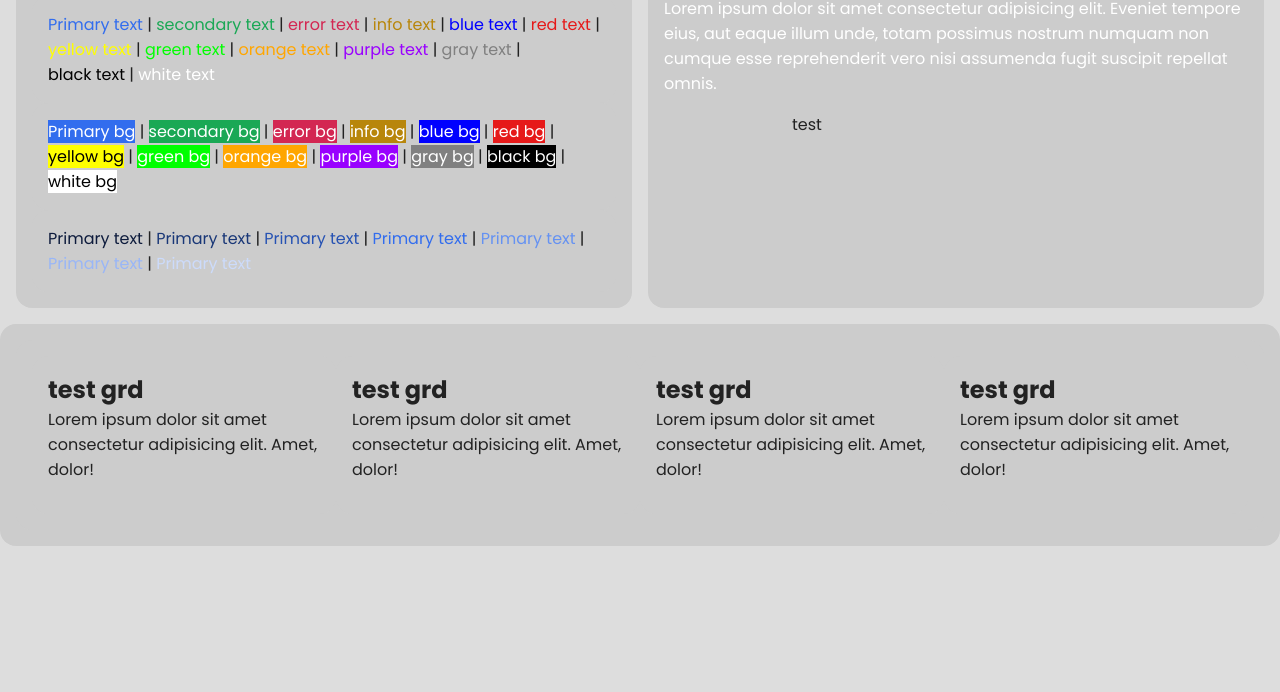
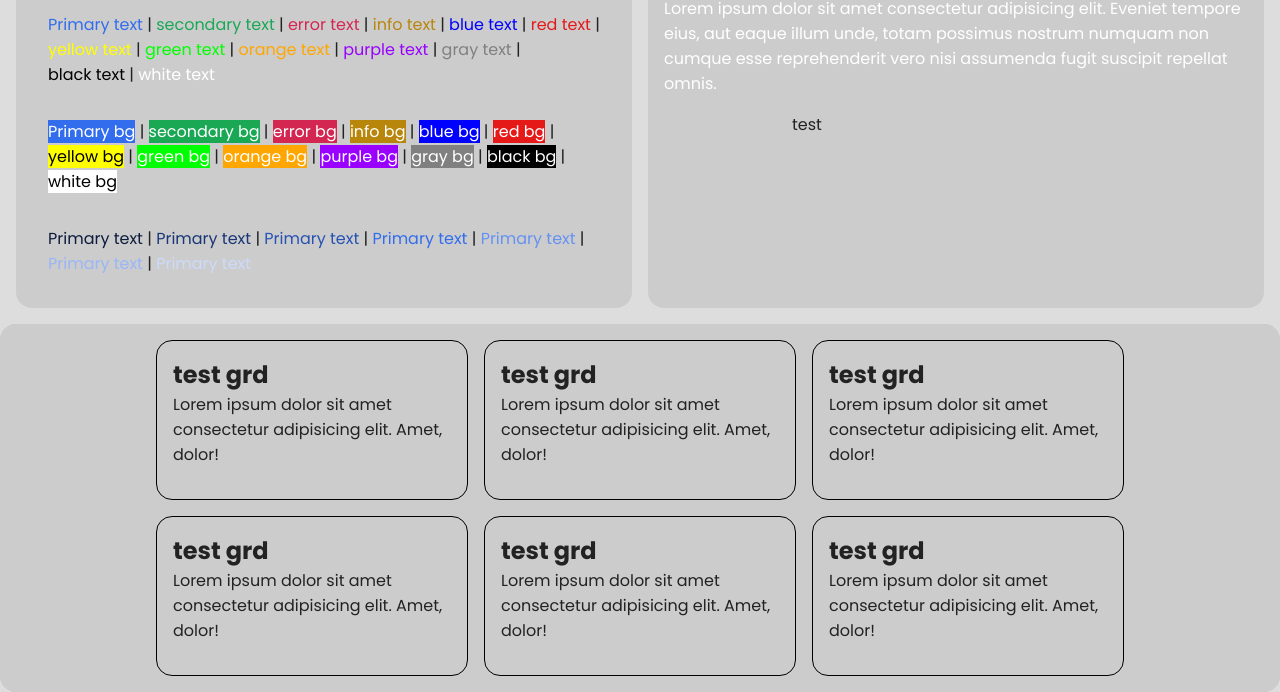
Before and after one commit to Quiatus/prj-sasslib, a website: page index.html in a window 1280 px wide. Shown: the part 626-1318 px from the top of the page. Before the commit the page ends 1172 px from the top, so only its background shows below. Drawn offline with Linux system fonts and the light colour scheme.

Commit message:
add gaps

```diff
--- a/index.html
+++ b/index.html
@@ -101,21 +101,29 @@
 
     </main>
 
-    <div class="container">
+    <div class="container-grid">
         <div class="row">
-      <div class="col-12-xs col-6-sm col-3-xl">
+      <div class="col-12-xs col-5-sm col-3-xl">
         <h2>test grd</h2>
         <p>Lorem ipsum dolor sit amet consectetur adipisicing elit. Amet, dolor!</p>
       </div>
-      <div class="col-12-xs col-6-sm col-3-xl">
+      <div class="col-12-xs col-5-sm col-3-xl">
         <h2>test grd</h2>
         <p>Lorem ipsum dolor sit amet consectetur adipisicing elit. Amet, dolor!</p>
       </div>
-      <div class="col-12-xs col-6-sm col-3-xl">
+      <div class="col-12-xs col-5-sm col-3-xl">
         <h2>test grd</h2>
         <p>Lorem ipsum dolor sit amet consectetur adipisicing elit. Amet, dolor!</p>
       </div>
-      <div class="col-12-xs col-6-sm col-3-xl">
+      <div class="col-12-xs col-5-sm col-3-xl">
+        <h2>test grd</h2>
+        <p>Lorem ipsum dolor sit amet consectetur adipisicing elit. Amet, dolor!</p>
+      </div>
+      <div class="col-12-xs col-5-sm col-3-xl">
+        <h2>test grd</h2>
+        <p>Lorem ipsum dolor sit amet consectetur adipisicing elit. Amet, dolor!</p>
+      </div>
+      <div class="col-12-xs col-5-sm col-3-xl">
         <h2>test grd</h2>
         <p>Lorem ipsum dolor sit amet consectetur adipisicing elit. Amet, dolor!</p>
       </div>
--- a/sass/_grids.scss
+++ b/sass/_grids.scss
@@ -5,14 +5,15 @@ $grid-cols: 12;
 
 .container-grid {
     width: 100%;
-    max-width: 1200px;
-    margin: $size-def auto;
-    padding: 0 $size-def;
+    margin: 0 auto;
+    padding: 0;
 }
 
 .row {
     display: flex;
     flex-flow: row wrap;
+    gap: $size-def;
+    justify-content: center;
 }
 
 // cols
@@ -20,6 +21,7 @@ $grid-cols: 12;
     @include breakpoint($key) {
         @for $i from 1 through $grid-cols {
             .col-#{$i}-#{$key} {
+                border: 1px solid black;
                 flex-grow: 0;
                 width: math.floor(math.div($i*100%, $grid-cols));
             }
```
Also changed, not shown: css/style.css.
